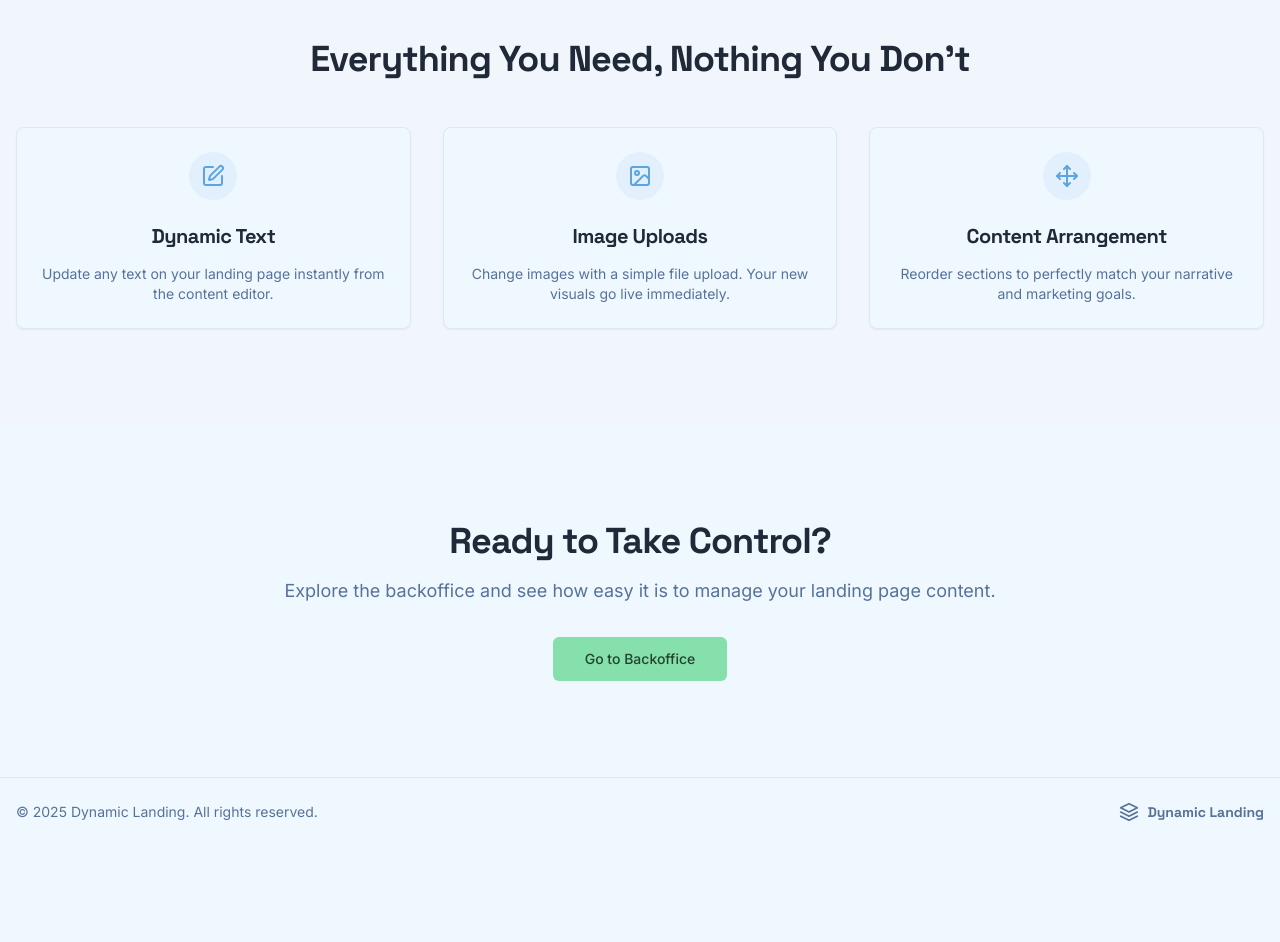
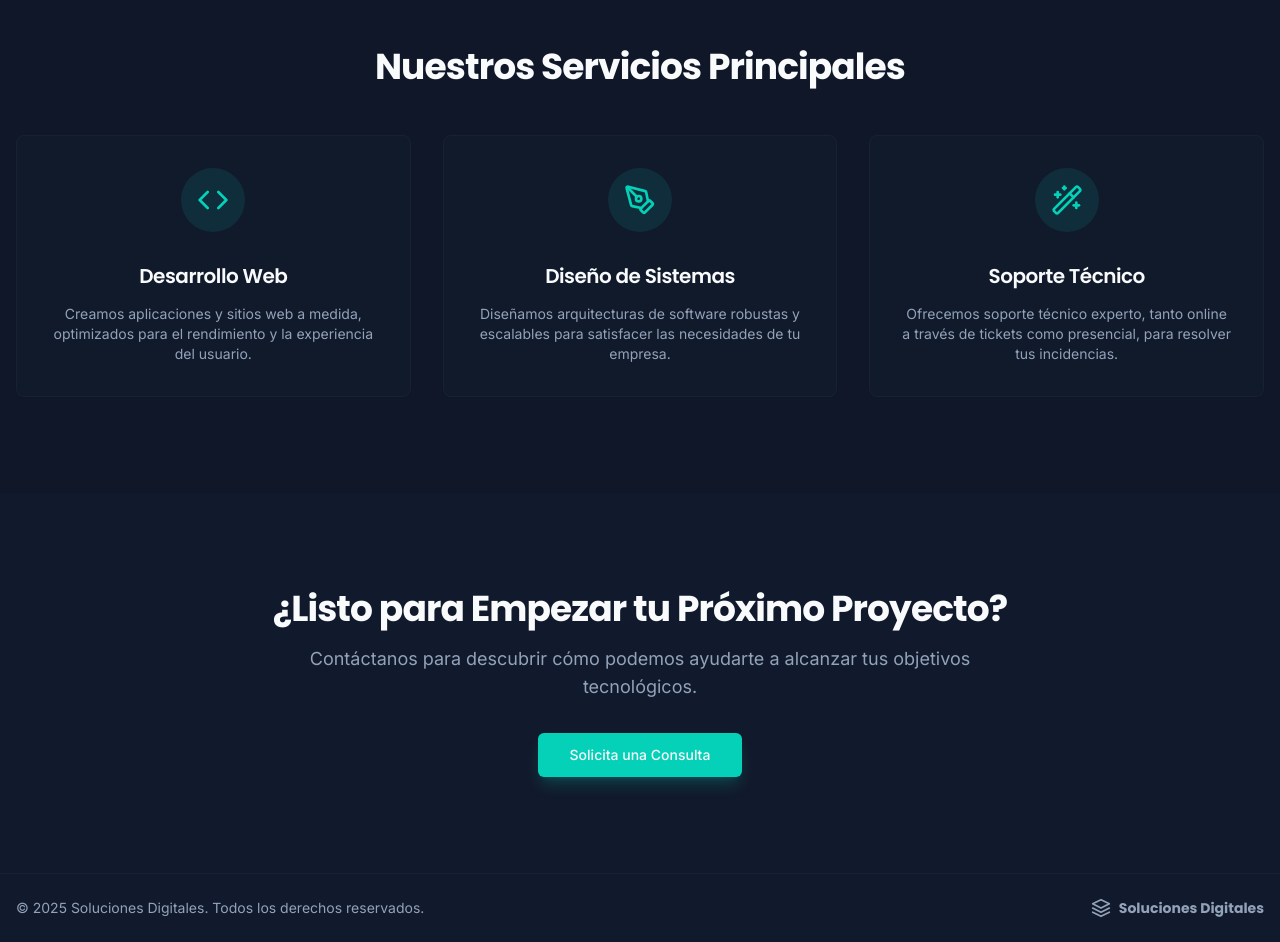
Before and after one commit to zeusolimp/studio, a Next.js app: page / in a window 1280 px wide. Shown: the part 820-1762 px from the top of the page. Before the commit the page ends 1666 px from the top, so only its background shows below. Built offline with nearby package versions, Linux system fonts and the light colour scheme.

Commit message:
rediseña el site con un estilo moderno que sea coherente con una empresa

```diff
--- a/db/content.json
+++ b/db/content.json
@@ -3,42 +3,42 @@
     {
       "id": "hero",
       "type": "hero",
-      "headline": "Build Your Landing Page, Dynamically",
-      "subtext": "Our platform allows you to edit every part of this page from a simple backoffice. No code required. Change text, images, and even the layout.",
-      "cta_button_text": "Try The Backoffice",
+      "headline": "Creamos Soluciones Digitales a tu Medida",
+      "subtext": "Desde aplicaciones web innovadoras y sitios web impactantes hasta sistemas robustos y soporte técnico confiable. Potenciamos tu negocio con tecnología.",
+      "cta_button_text": "Conoce Nuestros Servicios",
       "image_url": "/uploads/hero-image.png"
     },
     {
       "id": "features",
       "type": "features",
-      "title": "Everything You Need, Nothing You Don't",
+      "title": "Nuestros Servicios Principales",
       "items": [
         {
           "id": "feat1",
-          "icon": "Edit",
-          "title": "Dynamic Text",
-          "description": "Update any text on your landing page instantly from the content editor."
+          "icon": "Code",
+          "title": "Desarrollo Web",
+          "description": "Creamos aplicaciones y sitios web a medida, optimizados para el rendimiento y la experiencia del usuario."
         },
         {
           "id": "feat2",
-          "icon": "Image",
-          "title": "Image Uploads",
-          "description": "Change images with a simple file upload. Your new visuals go live immediately."
+          "icon": "PenTool",
+          "title": "Diseño de Sistemas",
+          "description": "Diseñamos arquitecturas de software robustas y escalables para satisfacer las necesidades de tu empresa."
         },
         {
           "id": "feat3",
-          "icon": "Move",
-          "title": "Content Arrangement",
-          "description": "Reorder sections to perfectly match your narrative and marketing goals."
+          "icon": "Wand2",
+          "title": "Soporte Técnico",
+          "description": "Ofrecemos soporte técnico experto, tanto online a través de tickets como presencial, para resolver tus incidencias."
         }
       ]
     },
     {
       "id": "cta",
       "type": "cta",
-      "title": "Ready to Take Control?",
-      "subtext": "Explore the backoffice and see how easy it is to manage your landing page content.",
-      "button_text": "Go to Backoffice"
+      "title": "¿Listo para Empezar tu Próximo Proyecto?",
+      "subtext": "Contáctanos para descubrir cómo podemos ayudarte a alcanzar tus objetivos tecnológicos.",
+      "button_text": "Solicita una Consulta"
     }
   ]
 }
--- a/src/app/globals.css
+++ b/src/app/globals.css
@@ -3,44 +3,44 @@
 @tailwind utilities;
 
 body {
-  font-family: Arial, Helvetica, sans-serif;
+  font-family: 'Inter', sans-serif;
 }
 
 @layer base {
   :root {
-    --background: 208 100% 97%;
-    --foreground: 215 28% 17%;
-    --card: 208 100% 97%;
-    --card-foreground: 215 28% 17%;
-    --popover: 208 100% 97%;
-    --popover-foreground: 215 28% 17%;
-    --primary: 207 70% 62%;
-    --primary-foreground: 210 40% 98%;
-    --secondary: 210 40% 96.1%;
-    --secondary-foreground: 215 28% 17%;
-    --muted: 210 40% 96.1%;
-    --muted-foreground: 215 28% 47%;
-    --accent: 145 59% 70%;
-    --accent-foreground: 145 30% 20%;
-    --destructive: 0 84.2% 60.2%;
-    --destructive-foreground: 0 0% 98%;
-    --border: 210 40% 91.1%;
-    --input: 210 40% 91.1%;
-    --ring: 207 70% 62%;
-    --chart-1: 12 76% 61%;
-    --chart-2: 173 58% 39%;
-    --chart-3: 197 37% 24%;
-    --chart-4: 43 74% 66%;
-    --chart-5: 27 87% 67%;
+    --background: 222 47% 11%;
+    --foreground: 210 40% 98%;
+    --card: 222 47% 11%;
+    --card-foreground: 210 40% 98%;
+    --popover: 222 47% 11%;
+    --popover-foreground: 210 40% 98%;
+    --primary: 210 40% 98%;
+    --primary-foreground: 222 47% 11%;
+    --secondary: 217 33% 17%;
+    --secondary-foreground: 210 40% 98%;
+    --muted: 217 33% 17%;
+    --muted-foreground: 215 22% 65%;
+    --accent: 173 95% 42%;
+    --accent-foreground: 210 40% 98%;
+    --destructive: 0 63% 31%;
+    --destructive-foreground: 210 40% 98%;
+    --border: 217 33% 17%;
+    --input: 217 33% 17%;
+    --ring: 173 95% 42%;
+    --chart-1: 220 70% 50%;
+    --chart-2: 160 60% 45%;
+    --chart-3: 30 80% 55%;
+    --chart-4: 280 65% 60%;
+    --chart-5: 340 75% 55%;
     --radius: 0.5rem;
-    --sidebar-background: 208 100% 97%;
-    --sidebar-foreground: 215 28% 17%;
-    --sidebar-primary: 207 70% 62%;
+    --sidebar-background: 222 47% 11%;
+    --sidebar-foreground: 210 40% 98%;
+    --sidebar-primary: 173 95% 42%;
     --sidebar-primary-foreground: 210 40% 98%;
-    --sidebar-accent: 210 40% 91.1%;
-    --sidebar-accent-foreground: 215 28% 17%;
-    --sidebar-border: 210 40% 86.1%;
-    --sidebar-ring: 207 70% 62%;
+    --sidebar-accent: 217 33% 17%;
+    --sidebar-accent-foreground: 210 40% 98%;
+    --sidebar-border: 217 33% 17%;
+    --sidebar-ring: 173 95% 42%;
   }
   .dark {
     --background: 222 47% 11%;
@@ -49,19 +49,19 @@ body {
     --card-foreground: 210 40% 98%;
     --popover: 222 47% 11%;
     --popover-foreground: 210 40% 98%;
-    --primary: 207 70% 62%;
-    --primary-foreground: 210 40% 98%;
+    --primary: 210 40% 98%;
+    --primary-foreground: 222 47% 11%;
     --secondary: 217 33% 17%;
     --secondary-foreground: 210 40% 98%;
     --muted: 217 33% 17%;
     --muted-foreground: 215 22% 65%;
-    --accent: 145 59% 70%;
-    --accent-foreground: 145 30% 20%;
+    --accent: 173 95% 42%;
+    --accent-foreground: 210 40% 98%;
     --destructive: 0 63% 31%;
     --destructive-foreground: 210 40% 98%;
     --border: 217 33% 17%;
     --input: 217 33% 17%;
-    --ring: 207 70% 62%;
+    --ring: 173 95% 42%;
     --chart-1: 220 70% 50%;
     --chart-2: 160 60% 45%;
     --chart-3: 30 80% 55%;
@@ -69,12 +69,12 @@ body {
     --chart-5: 340 75% 55%;
     --sidebar-background: 222 47% 11%;
     --sidebar-foreground: 210 40% 98%;
-    --sidebar-primary: 207 70% 62%;
+    --sidebar-primary: 173 95% 42%;
     --sidebar-primary-foreground: 210 40% 98%;
     --sidebar-accent: 217 33% 17%;
     --sidebar-accent-foreground: 210 40% 98%;
     --sidebar-border: 217 33% 17%;
-    --sidebar-ring: 207 70% 62%;
+    --sidebar-ring: 173 95% 42%;
   }
 }
 
--- a/src/app/layout.tsx
+++ b/src/app/layout.tsx
@@ -3,8 +3,8 @@ import './globals.css';
 import { Toaster } from "@/components/ui/toaster"
 
 export const metadata: Metadata = {
-  title: 'Dynamic Landing',
-  description: 'A fully editable landing page built with Next.js.',
+  title: 'Soluciones Digitales | Desarrollo Web y Soporte',
+  description: 'Creamos aplicaciones web, sitios y sistemas a medida. Ofrecemos soporte técnico especializado.',
 };
 
 export default function RootLayout({
@@ -13,12 +13,12 @@ export default function RootLayout({
   children: React.ReactNode;
 }>) {
   return (
-    <html lang="en" className="scroll-smooth">
+    <html lang="es" className="dark scroll-smooth">
       <head>
         <link rel="preconnect" href="https://fonts.googleapis.com" />
         <link rel="preconnect" href="https://fonts.gstatic.com" crossOrigin="anonymous" />
         <link href="https://fonts.googleapis.com/css2?family=Inter:wght@400;500;700&display=swap" rel="stylesheet"></link>
-        <link href="https://fonts.googleapis.com/css2?family=Space+Grotesk:wght@400;500;700&display=swap" rel="stylesheet"></link>
+        <link href="https://fonts.googleapis.com/css2?family=Poppins:wght@600;700&display=swap" rel="stylesheet"></link>
       </head>
       <body className="font-body antialiased">
         {children}
--- a/src/components/DynamicIcon.tsx
+++ b/src/components/DynamicIcon.tsx
@@ -1,7 +1,7 @@
 "use client";
 
 import type { LucideProps } from 'lucide-react';
-import { Edit, Image, Move, Rocket, Users, ShieldCheck, PenTool, Code, Wand2 } from 'lucide-react';
+import { Edit, Image, Move, Rocket, Users, ShieldCheck, PenTool, Code, Wand2, Ticket } from 'lucide-react';
 
 export const iconMap = {
   Edit,
@@ -13,6 +13,7 @@ export const iconMap = {
   PenTool,
   Code,
   Wand2,
+  Ticket,
 };
 
 export type IconName = keyof typeof iconMap;
--- a/src/components/landing/CtaSection.tsx
+++ b/src/components/landing/CtaSection.tsx
@@ -4,7 +4,7 @@ import Link from 'next/link';
 
 const CtaSection = ({ title, subtext, button_text }: CtaSectionData) => {
   return (
-    <section id="cta" className="py-20 md:py-24">
+    <section id="cta" className="py-20 md:py-24 bg-secondary/20">
       <div className="container mx-auto px-4">
         <div className="mx-auto max-w-3xl text-center">
           <h2 className="font-headline text-3xl font-bold tracking-tight text-foreground md:text-4xl">
@@ -14,7 +14,7 @@ const CtaSection = ({ title, subtext, button_text }: CtaSectionData) => {
             {subtext}
           </p>
           <div className="mt-8">
-            <Button asChild size="lg" style={{ backgroundColor: 'hsl(var(--accent))', color: 'hsl(var(--accent-foreground))' }} className="hover:opacity-90">
+            <Button asChild size="lg" style={{ backgroundColor: 'hsl(var(--accent))', color: 'hsl(var(--accent-foreground))' }} className="hover:opacity-90 shadow-lg shadow-accent/20">
               <Link href="/backoffice">{button_text}</Link>
             </Button>
           </div>
--- a/src/components/landing/FeaturesSection.tsx
+++ b/src/components/landing/FeaturesSection.tsx
@@ -4,22 +4,22 @@ import { DynamicIcon } from '@/components/DynamicIcon';
 
 const FeaturesSection = ({ title, items }: FeaturesSectionData) => {
   return (
-    <section id="features" className="bg-secondary/50 py-20 md:py-24">
+    <section id="features" className="bg-background py-20 md:py-24">
       <div className="container mx-auto px-4">
-        <div className="mx-auto max-w-3xl text-center">
+        <div className="mx-auto max-w-3xl text-center mb-12">
           <h2 className="font-headline text-3xl font-bold tracking-tight text-foreground md:text-4xl">
             {title}
           </h2>
         </div>
-        <div className="mt-12 grid grid-cols-1 gap-8 md:grid-cols-2 lg:grid-cols-3">
+        <div className="grid grid-cols-1 gap-8 md:grid-cols-2 lg:grid-cols-3">
           {items.map((feature) => (
-            <Card key={feature.id} className="text-center transition-transform hover:scale-105 hover:shadow-lg">
-              <CardHeader>
-                <div className="mx-auto mb-4 flex h-12 w-12 items-center justify-center rounded-full bg-primary/10 text-primary">
-                  <DynamicIcon name={feature.icon as any} className="h-6 w-6" />
+            <Card key={feature.id} className="text-center transition-transform hover:-translate-y-2 hover:shadow-2xl hover:shadow-primary/10 bg-secondary/20 border-border/50">
+              <CardHeader className="p-8">
+                <div className="mx-auto mb-6 flex h-16 w-16 items-center justify-center rounded-full bg-accent/10 text-accent">
+                  <DynamicIcon name={feature.icon as any} className="h-8 w-8" />
                 </div>
                 <CardTitle className="font-headline text-xl font-semibold">{feature.title}</CardTitle>
-                <CardDescription className="pt-2">{feature.description}</CardDescription>
+                <CardDescription className="pt-2 text-muted-foreground">{feature.description}</CardDescription>
               </CardHeader>
             </Card>
           ))}
--- a/src/components/landing/Footer.tsx
+++ b/src/components/landing/Footer.tsx
@@ -1,10 +1,10 @@
 const Footer = () => {
   const currentYear = new Date().getFullYear();
   return (
-    <footer className="border-t">
+    <footer className="border-t border-border/50 bg-secondary/20">
       <div className="container mx-auto flex items-center justify-between py-6 px-4">
         <p className="text-sm text-muted-foreground">
-          &copy; {currentYear} Dynamic Landing. All rights reserved.
+          &copy; {currentYear} Soluciones Digitales. Todos los derechos reservados.
         </p>
         <div className="flex items-center gap-2">
           <svg xmlns="http://www.w3.org/2000/svg" viewBox="0 0 24 24" fill="none" stroke="currentColor" strokeWidth="2" strokeLinecap="round" strokeLinejoin="round" className="h-5 w-5 text-muted-foreground">
@@ -12,7 +12,7 @@ const Footer = () => {
             <path d="M2 17l10 5 10-5"></path>
             <path d="M2 12l10 5 10-5"></path>
           </svg>
-           <span className="font-headline text-sm font-bold text-muted-foreground">Dynamic Landing</span>
+           <span className="font-headline text-sm font-bold text-muted-foreground">Soluciones Digitales</span>
         </div>
       </div>
     </footer>
--- a/tailwind.config.ts
+++ b/tailwind.config.ts
@@ -11,7 +11,7 @@ export default {
     extend: {
       fontFamily: {
         body: ['Inter', 'sans-serif'],
-        headline: ['"Space Grotesk"', 'sans-serif'],
+        headline: ['Poppins', 'sans-serif'],
         code: ['monospace'],
       },
       colors: {
```
Also changed, not shown: src/components/landing/Header.tsx (+5 -5 lines), src/components/landing/HeroSection.tsx (+4 -4 lines).
